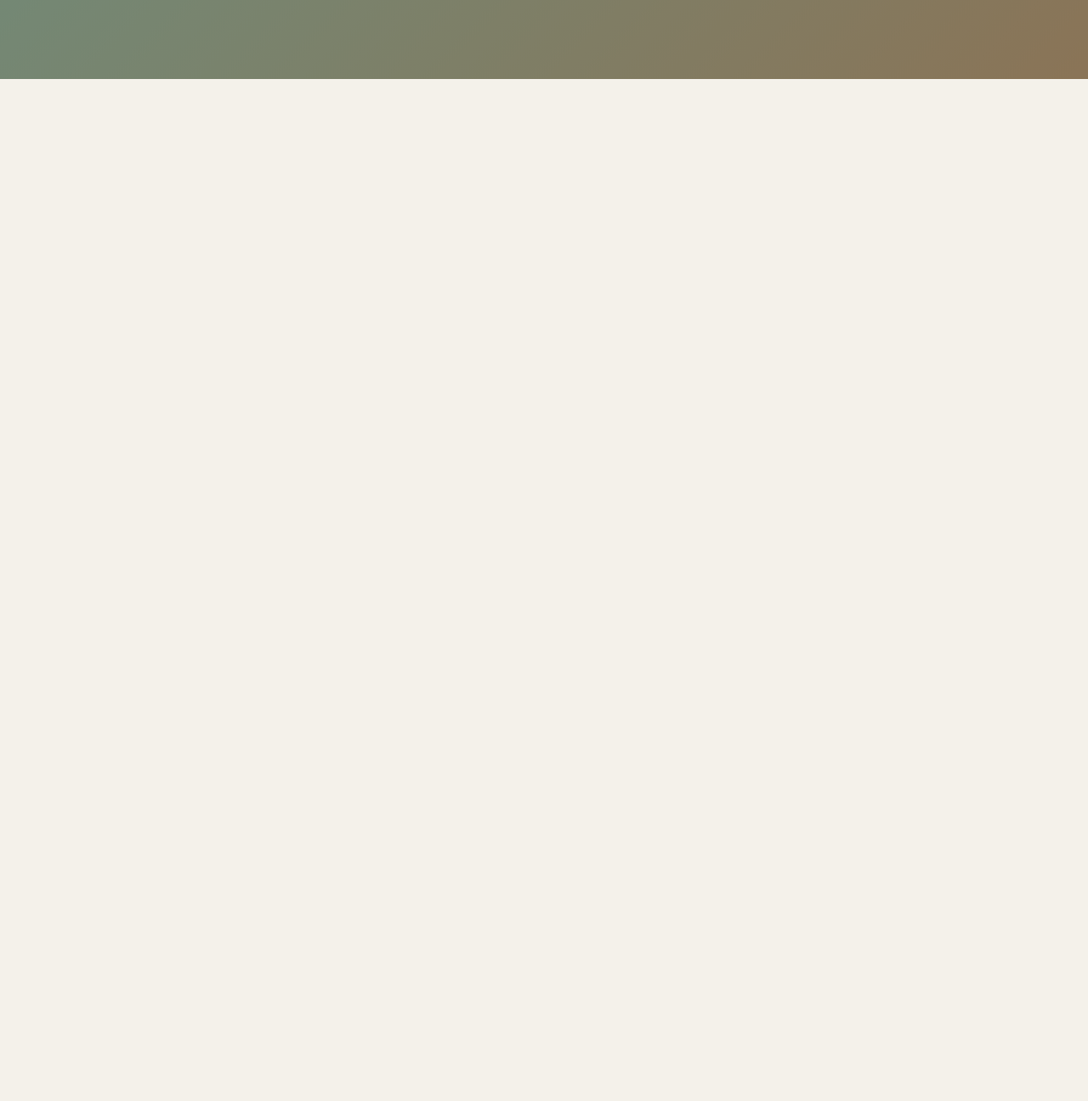
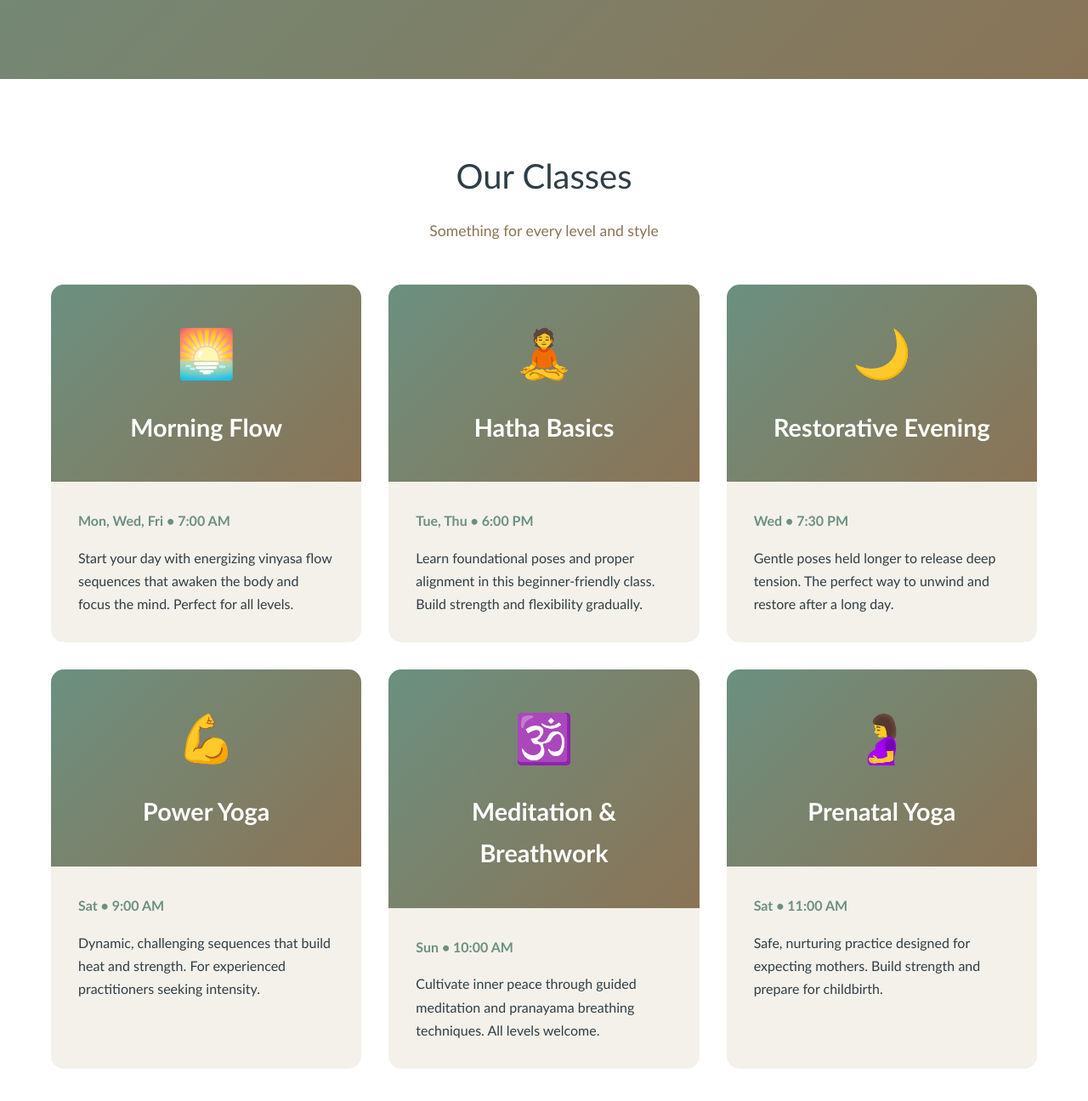
Before and after one commit to JakobCoding/Yoga-Studio, a plain HTML site: page index.html in a window 1280 px wide. Shown: the part 500-1796 px from the top of the page at 85% size. Before the commit the page ends 800 px from the top, so only its background shows below. Drawn offline with Linux system fonts and the light colour scheme.

Commit message:
Classes section added

```diff
--- a/index.html
+++ b/index.html
@@ -422,5 +422,81 @@
         </div>
     </section>
 
+    <!-- Classes Section -->
+    <section id="classes" class="classes">
+        <div class="container">
+            <h2 class="section-title">Our Classes</h2>
+            <p class="section-subtitle">Something for every level and style</p>
+
+            <div class="classes-grid">
+                <div class="class-card">
+                    <div class="class-header">
+                        <div class="class-icon">🌅</div>
+                        <h3>Morning Flow</h3>
+                    </div>
+                    <div class="class-content">
+                        <div class="class-time">Mon, Wed, Fri • 7:00 AM</div>
+                        <p>Start your day with energizing vinyasa flow sequences that awaken the body and focus the mind. Perfect for all levels.</p>
+                    </div>
+                </div>
+
+                <div class="class-card">
+                    <div class="class-header">
+                        <div class="class-icon">🧘</div>
+                        <h3>Hatha Basics</h3>
+                    </div>
+                    <div class="class-content">
+                        <div class="class-time">Tue, Thu • 6:00 PM</div>
+                        <p>Learn foundational poses and proper alignment in this beginner-friendly class. Build strength and flexibility gradually.</p>
+                    </div>
+                </div>
+
+                <div class="class-card">
+                    <div class="class-header">
+                        <div class="class-icon">🌙</div>
+                        <h3>Restorative Evening</h3>
+                    </div>
+                    <div class="class-content">
+                        <div class="class-time">Wed • 7:30 PM</div>
+                        <p>Gentle poses held longer to release deep tension. The perfect way to unwind and restore after a long day.</p>
+                    </div>
+                </div>
+
+                <div class="class-card">
+                    <div class="class-header">
+                        <div class="class-icon">💪</div>
+                        <h3>Power Yoga</h3>
+                    </div>
+                    <div class="class-content">
+                        <div class="class-time">Sat • 9:00 AM</div>
+                        <p>Dynamic, challenging sequences that build heat and strength. For experienced practitioners seeking intensity.</p>
+                    </div>
+                </div>
+
+                <div class="class-card">
+                    <div class="class-header">
+                        <div class="class-icon">🕉️</div>
+                        <h3>Meditation & Breathwork</h3>
+                    </div>
+                    <div class="class-content">
+                        <div class="class-time">Sun • 10:00 AM</div>
+                        <p>Cultivate inner peace through guided meditation and pranayama breathing techniques. All levels welcome.</p>
+                    </div>
+                </div>
+
+                <div class="class-card">
+                    <div class="class-header">
+                        <div class="class-icon">🤰</div>
+                        <h3>Prenatal Yoga</h3>
+                    </div>
+                    <div class="class-content">
+                        <div class="class-time">Sat • 11:00 AM</div>
+                        <p>Safe, nurturing practice designed for expecting mothers. Build strength and prepare for childbirth.</p>
+                    </div>
+                </div>
+            </div>
+        </div>
+    </section>
+
 </body>
 </html>
```
